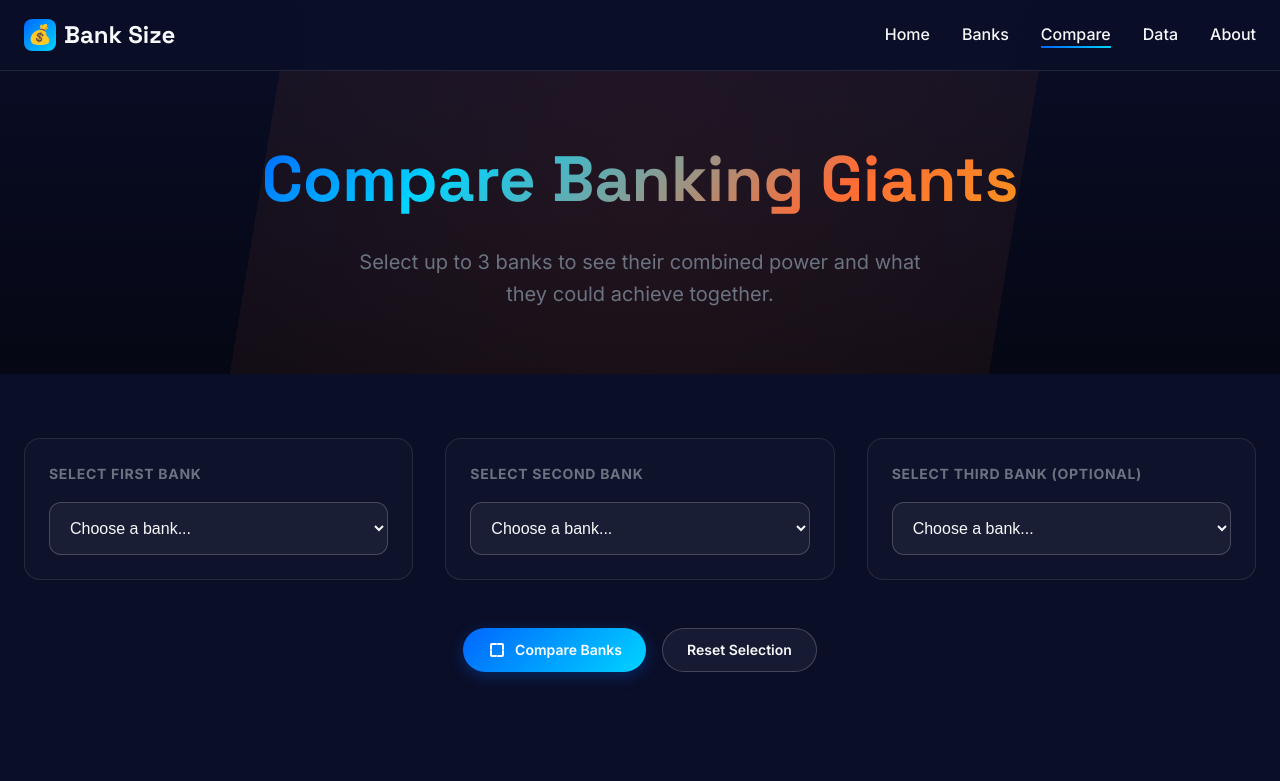
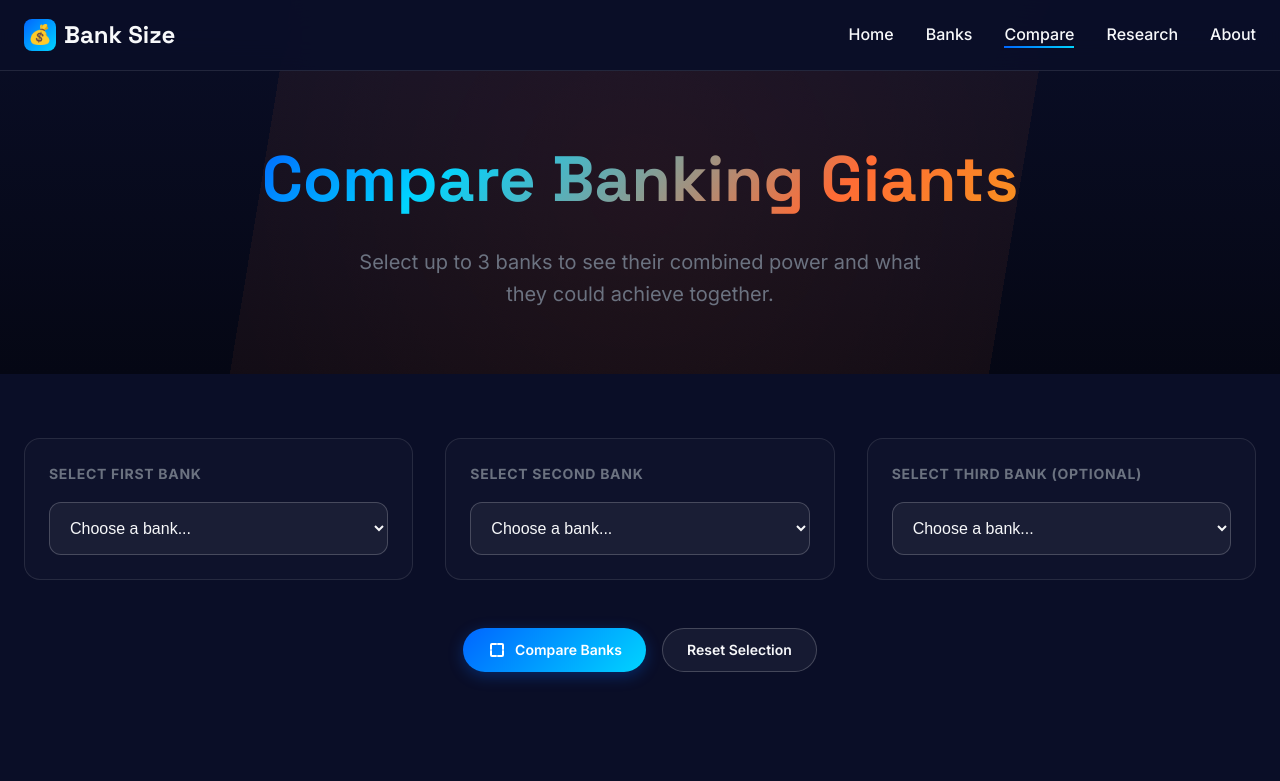
Before and after one commit to fantravel1/banksize, a plain HTML site: page compare.html in a window 1280 px wide. Shown: the top 781 px of the page. Drawn offline with Linux system fonts and the light colour scheme.

Commit message:
Update compare.html

```diff
--- a/compare.html
+++ b/compare.html
@@ -690,7 +690,7 @@
                 <li><a href="index.html" class="nav-link">Home</a></li>
                 <li><a href="banks.html" class="nav-link">Banks</a></li>
                 <li><a href="compare.html" class="nav-link active">Compare</a></li>
-                <li><a href="data.html" class="nav-link">Data</a></li>
+                <li><a href="research.html" class="nav-link">Research</a></li>
                 <li><a href="about.html" class="nav-link">About</a></li>
             </ul>
             <div class="menu-toggle" id="menuToggle">
```
